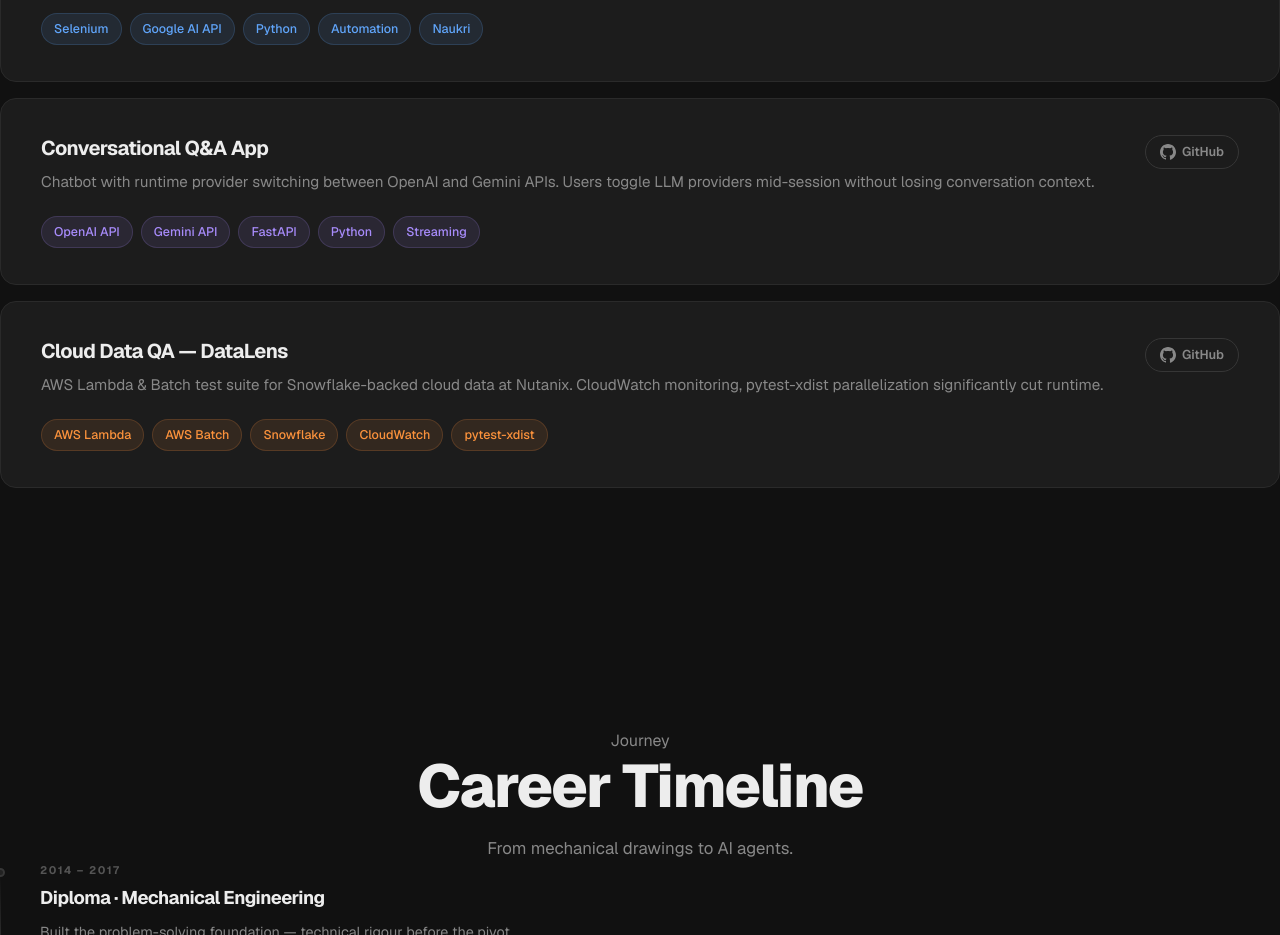
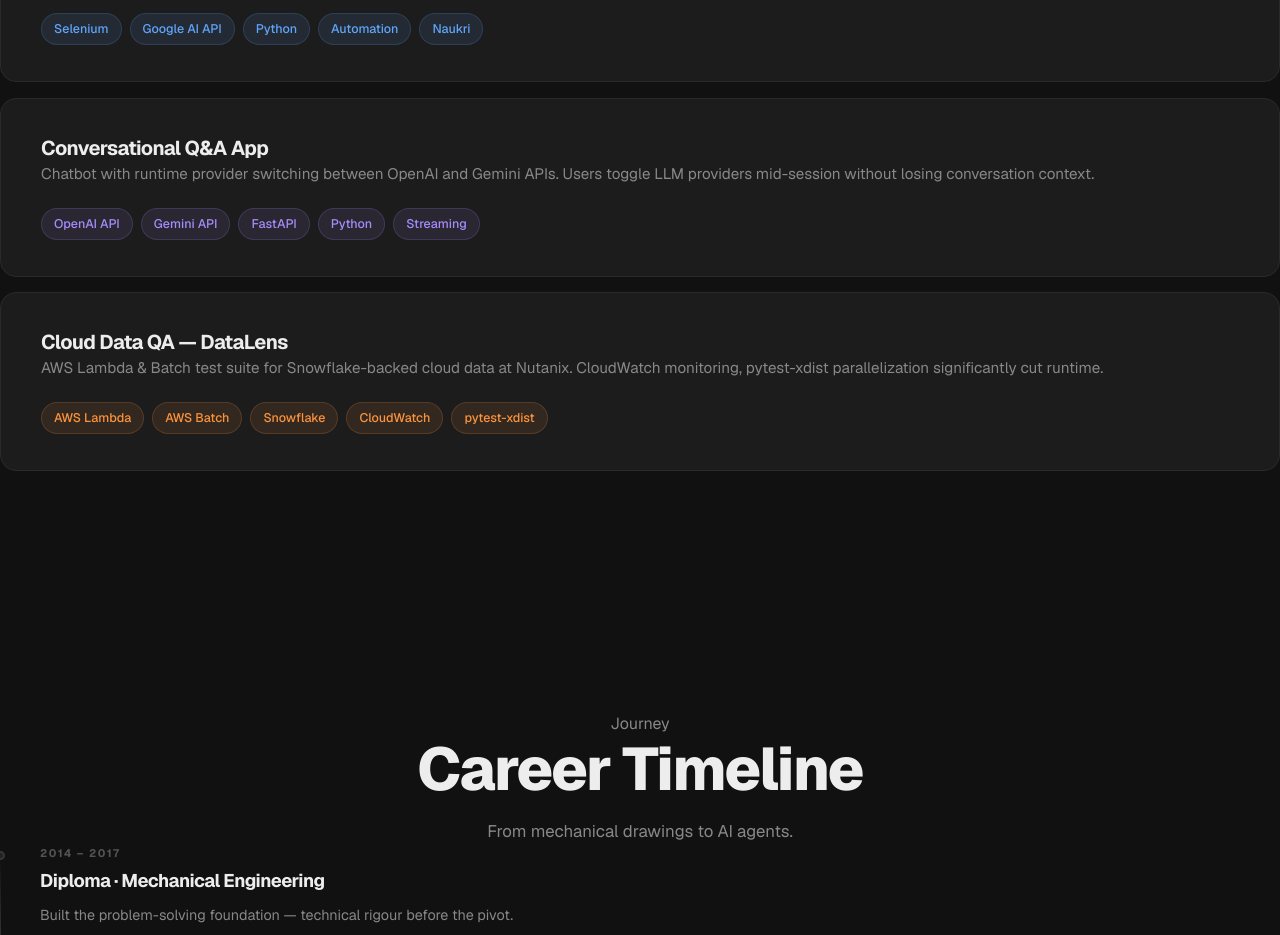
Before and after one commit to swapnil7895/swapnil7895.github.io, a Next.js app: page / in a window 1280 px wide. Shown: the part 2260-3195 px from the top of the page. Built offline with nearby package versions, Linux system fonts and the light colour scheme.

Commit message:
Update correct GitHub repo links

```diff
--- a/src/components/ProjectGrid.tsx
+++ b/src/components/ProjectGrid.tsx
@@ -19,7 +19,7 @@
     description: "LangGraph ReAct agent with multi-model Gemini API fallback. FastAPI backend, chat-style UI, Pydantic-validated tool calls for policy checks and approval workflows.",
     tags: ["LangGraph", "Gemini API", "FastAPI", "Pydantic", "ReAct", "Python"],
     categories: ["GenAI"],
-    github: "https://github.com/YOUR_GITHUB_USERNAME/travel-reimbursement-agent",
+    github: "https://github.com/swapnil7895/travel-approval-agent",
     flagship: true,
     color: "#10b981",
     colorDim: "rgba(16,185,129,0.12)",
@@ -31,7 +31,7 @@
     description: "Selenium bot applying to LinkedIn & Naukri roles with tailored responses per listing generated via Google AI API. Reads JDs, adapts cover content automatically.",
     tags: ["Selenium", "Google AI API", "Python", "Automation", "Naukri"],
     categories: ["GenAI", "Automation"],
-    github: "https://github.com/YOUR_GITHUB_USERNAME/job-application-bot",
+    github: "https://github.com/swapnil7895/job-apply-automation",
     color: "#60a5fa",
     colorDim: "rgba(96,165,250,0.1)",
     colorBorder: "rgba(96,165,250,0.18)",
@@ -42,7 +42,7 @@
     description: "Chatbot with runtime provider switching between OpenAI and Gemini APIs. Users toggle LLM providers mid-session without losing conversation context.",
     tags: ["OpenAI API", "Gemini API", "FastAPI", "Python", "Streaming"],
     categories: ["GenAI"],
-    github: "https://github.com/YOUR_GITHUB_USERNAME/conversational-qa-app",
+    github: "#",
     color: "#a78bfa",
     colorDim: "rgba(167,139,250,0.1)",
     colorBorder: "rgba(167,139,250,0.18)",
@@ -53,7 +53,7 @@
     description: "AWS Lambda & Batch test suite for Snowflake-backed cloud data at Nutanix. CloudWatch monitoring, pytest-xdist parallelization significantly cut runtime.",
     tags: ["AWS Lambda", "AWS Batch", "Snowflake", "CloudWatch", "pytest-xdist"],
     categories: ["Automation", "SDET"],
-    github: "https://github.com/YOUR_GITHUB_USERNAME/datalens-qa",
+    github: "#",
     color: "#fb923c",
     colorDim: "rgba(251,146,60,0.1)",
     colorBorder: "rgba(251,146,60,0.18)",
@@ -189,6 +189,7 @@
                           {p.title}
                         </h3>
                       </div>
+                      {p.github && p.github !== "#" && (
                         <a
                           href={p.github}
                           target="_blank"
@@ -221,6 +222,7 @@
                           <GithubIcon />
                           GitHub
                         </a>
+                      )}
                     </div>
 
                     {/* Description */}
```
Lines whose indentation alone changed are shown as unchanged.
